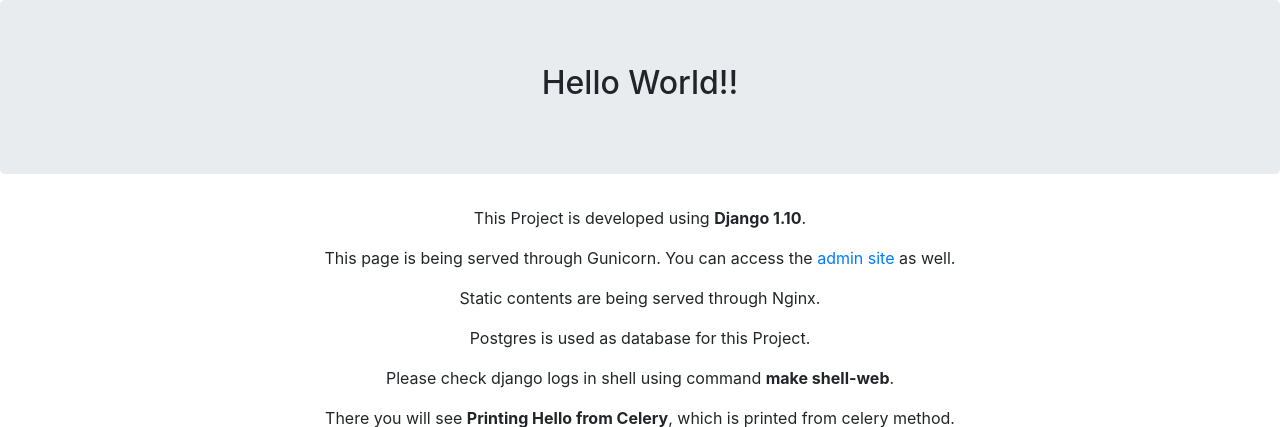
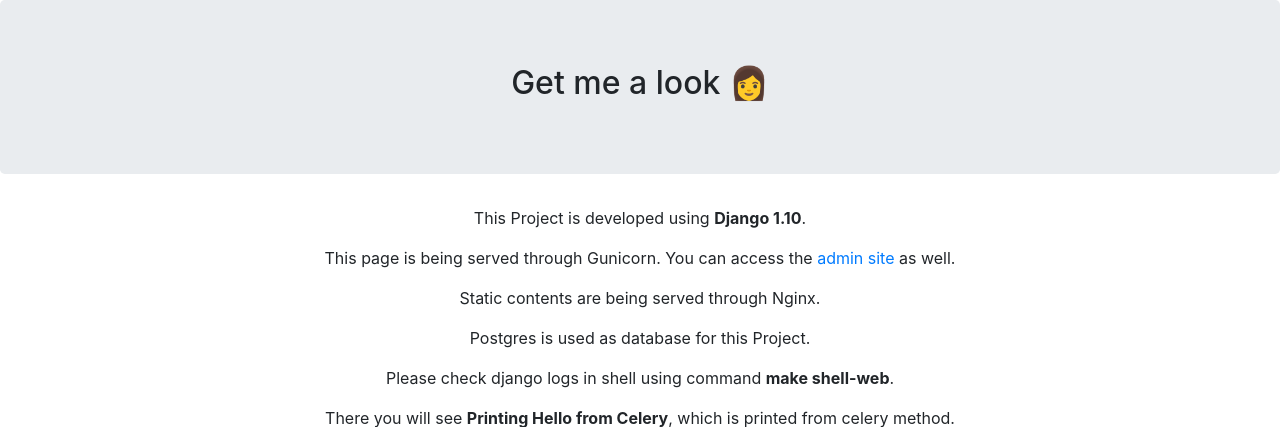
Before and after one commit to mhetreramesh/gmtl-django, a Django app: template src/templates/hello_world.html in a window 1280 px wide. Shown: the top 427 px of the page. Run offline with Django 3.2, Linux system fonts and the light colour scheme; the template is opened without the code that fills it, so the values that code supplies are empty; parts of the project's set-up code (start-up, migrations or seed data) failed here and were passed over; some libraries are stand-ins or nearby versions.

Commit message:
Website name
Signed-off-by: Ramesh Mhetre <mhetreramesh@gmail.com>

```diff
--- a/src/templates/hello_world.html
+++ b/src/templates/hello_world.html
@@ -6,7 +6,7 @@
 <body>
     <center>
         <div class="jumbotron">
-            <h2>Hello World!!</h2>
+            <h2>Get me a look 👩</h2>
         </div>
         <p>This Project is developed using
             <b>Django 1.10</b>.
```
